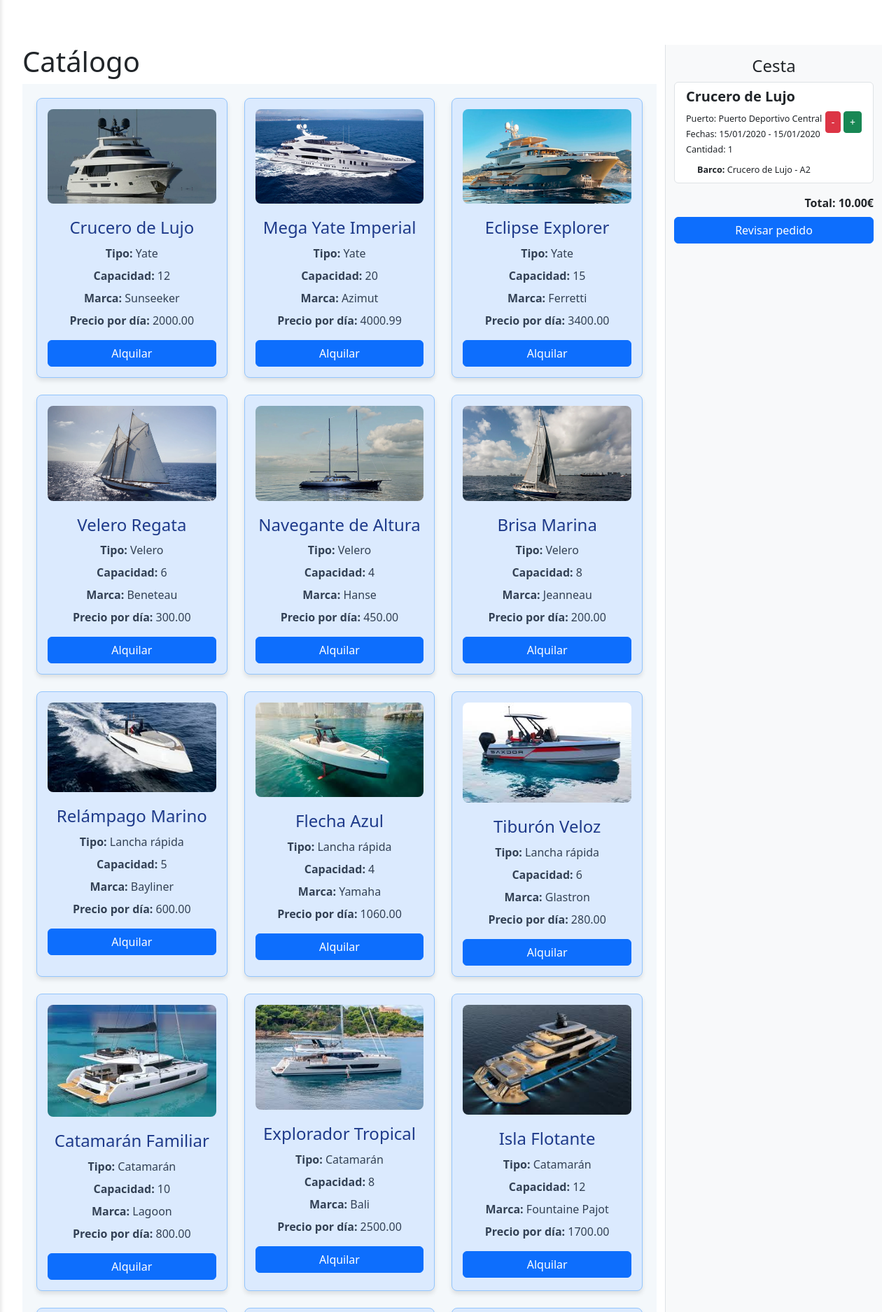
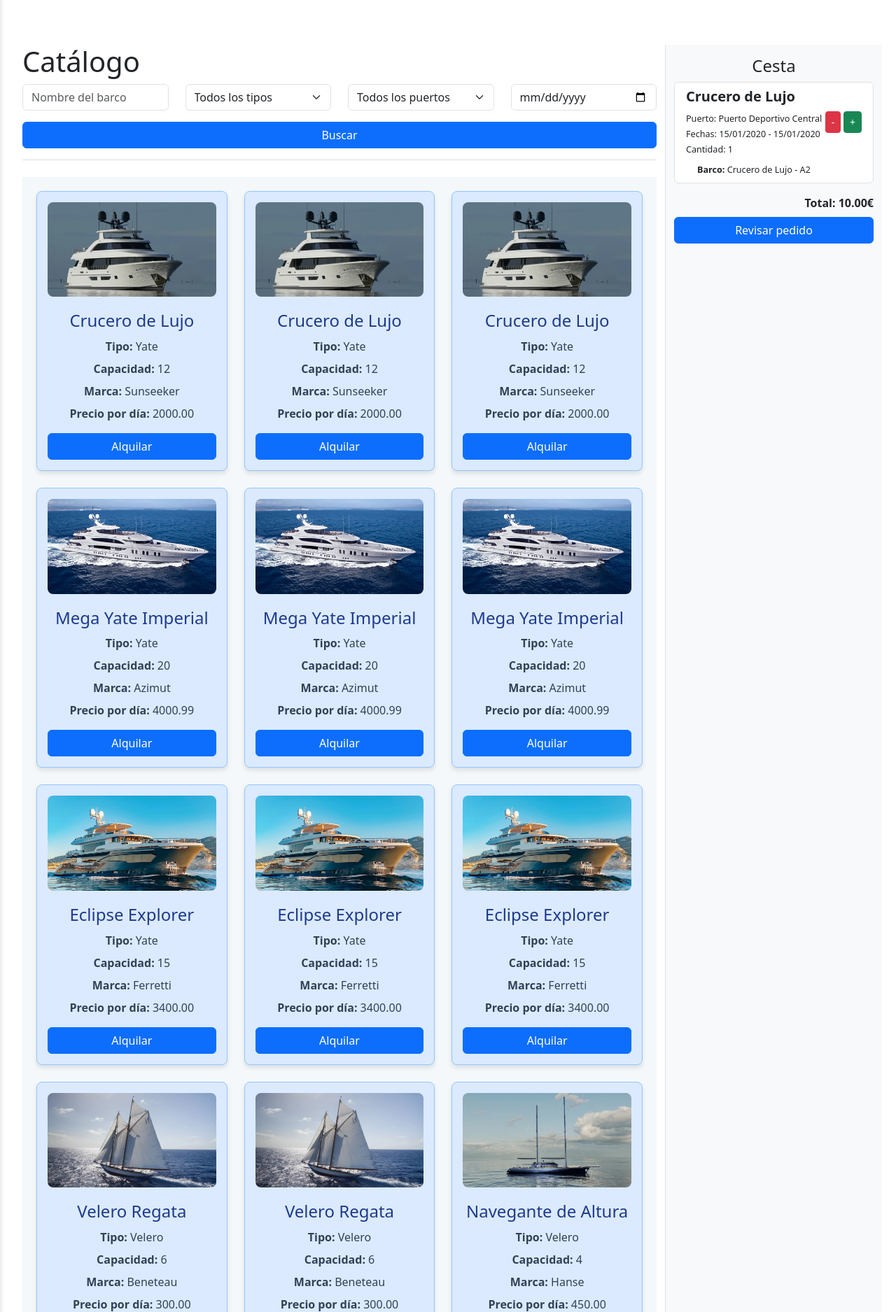
Before and after one commit to PGPI-31/PGPI-G3.1, a Django app: page /productos/catalogo/ in a window 1280 px wide. Shown: the part 76-1951 px from the top of the page at 70% size. Run offline with Django 5.2, Linux system fonts and the light colour scheme; a user stored in the database is signed in; data comes from the database, SQL or seed files in the repository; tables that the repository leaves empty hold one stand-in row (values such as "Sample post").

Commit message:
feat: Busqueda y filtrado hecho!

```diff
--- a/boats/templates/catalogo.html
+++ b/boats/templates/catalogo.html
@@ -4,45 +4,94 @@
 
 {% block productos %}
 <h1>Catálogo</h1>
+<form method="get" action="{% url 'filtrar_barcos' %}" class="mb-4">
+    <div class="row">
+        <!-- Campo de búsqueda por título -->
+        <div class="col-md-3">
+            <input type="text" name="title" class="form-control" placeholder="Nombre del barco" value="{{ request.GET.title }}">
+        </div>
+
+        <!-- Campo de selección de tipo de barco -->
+        <div class="col-md-3">
+            <select name="boat_type" class="form-select">
+                <option value="">Todos los tipos</option>
+                {% for type in boat_types %}
+                <option value="{{ type.id }}" {% if request.GET.boat_type == type.id|stringformat:"s" %}selected{% endif %}>
+                    {{ type.name }}
+                </option>
+                {% endfor %}
+            </select>
+        </div>
+
+        <!-- Campo de selección de puerto -->
+        <div class="col-md-3">
+            <select name="port" class="form-select">
+                <option value="">Todos los puertos</option>
+                {% for port in ports %}
+                <option value="{{ port.id }}" {% if request.GET.port == port.id|stringformat:"s" %}selected{% endif %}>
+                    {{ port.name }}
+                </option>
+                {% endfor %}
+            </select>
+        </div>
+
+        <!-- Campo de fecha -->
+        <div class="col-md-3">
+            <input type="date" name="date" class="form-control" value="{{ request.GET.date }}">
+        </div>
+
+        <!-- Botón de búsqueda -->
+        <div class="col-md-12 mt-3">
+            <button type="submit" class="btn btn-primary w-100">Buscar</button>
+        </div>
+    </div>
+</form>
+
 <div class="product-grid mb-4">
     {% for modelo in modelos %}
     <div class="product-card">
-        <a href="{% url 'mostrar_modelo' modelo.id %}" class="text-decoration-none">
-            <img src="{{ modelo.image.url }}" alt="Imagen de {{ modelo.name }}" class="img-fluid">
-            <h2>{{ modelo.name }}</h2>
-            <p><strong>Tipo:</strong> {{ modelo.boat_type.name }}</p>
-            <p><strong>Capacidad:</strong> {{ modelo.capacity }}</p>
-            <p><strong>Marca:</strong> {{ modelo.brand }}</p>
-            <p><strong>Precio por día:</strong> {{ modelo.price_per_day }}</p>
+        <a href="{% url 'mostrar_modelo' modelo.model.id %}" class="text-decoration-none">
+            <img src="{{ modelo.model.image.url }}" alt="Imagen de {{ modelo.model.name }}" class="img-fluid">
+            <h2>{{ modelo.model.name }}</h2>
+            <p><strong>Tipo:</strong> {{ modelo.model.boat_type.name }}</p>
+            <p><strong>Capacidad:</strong> {{ modelo.model.capacity }}</p>
+            <p><strong>Marca:</strong> {{ modelo.model.brand }}</p>
+            <p><strong>Precio por día:</strong> {{ modelo.model.price_per_day }}</p>
         </a>
-        <!-- Trigger Modal Button -->
-        <button class="btn btn-primary w-100 mt-2" data-bs-toggle="modal" data-bs-target="#modal-{{ modelo.id }}">
-            Alquilar
-        </button>
+        <!-- Verificar si el barco está disponible o no -->
+        {% if modelo.id in unavailable_boats %}
+            <div class="badge bg-danger text-white mt-2">No Disponible</div>
+            <button class="btn btn-secondary w-100 mt-2" disabled>Alquilar</button>
+        {% else %}
+            <!-- Trigger Modal Button -->
+            <button class="btn btn-primary w-100 mt-2" data-bs-toggle="modal" data-bs-target="#modal-{{ modelo.id }}">
+                Alquilar
+            </button>
+        {% endif %}
     </div>
 
     <!-- Modal for Each Boat -->
-    <div class="modal fade" id="modal-{{ modelo.id }}" tabindex="-1" aria-labelledby="modalLabel-{{ modelo.id }}" aria-hidden="true">
+    <div class="modal fade" id="modal-{{ modelo.model.id }}" tabindex="-1" aria-labelledby="modalLabel-{{ modelo.model.id }}" aria-hidden="true">
         <div class="modal-dialog">
             <div class="modal-content">
                 <div class="modal-header">
-                    <h5 class="modal-title" id="modalLabel-{{ modelo.id }}">Seleccionar fechas para {{ modelo.name }}</h5>
+                    <h5 class="modal-title" id="modalLabel-{{ modelo.model.id }}">Seleccionar fechas para {{ modelo.model.name }}</h5>
                     <button type="button" class="btn-close" data-bs-dismiss="modal" aria-label="Close"></button>
                 </div>
                 <div class="modal-body">
-                    <form method="post" action="{% url 'adicion_cesta_catalogo' modelo.id %}">
+                    <form method="post" action="{% url 'adicion_cesta_catalogo' modelo.model.id %}">
                         {% csrf_token %}
                         <div class="mb-3">
-                            <label for="start_date-{{ modelo.id }}" class="form-label">Fecha de inicio</label>
-                            <input type="date" id="start_date-{{ modelo.id }}" name="start_date" class="form-control" required>
+                            <label for="start_date-{{ modelo.model.id }}" class="form-label">Fecha de inicio</label>
+                            <input type="date" id="start_date-{{ modelo.model.id }}" name="start_date" class="form-control" required>
                         </div>
                         <div class="mb-3">
-                            <label for="end_date-{{ modelo.id }}" class="form-label">Fecha de fin</label>
-                            <input type="date" id="end_date-{{ modelo.id }}" name="end_date" class="form-control" required>
+                            <label for="end_date-{{ modelo.model.id }}" class="form-label">Fecha de fin</label>
+                            <input type="date" id="end_date-{{ modelo.model.id }}" name="end_date" class="form-control" required>
                         </div>
                         <div class="mb-3">
-                            <label for="dock-{{ modelo.id }}" class="form-label">Seleccionar puerto</label>
-                            <select id="dock-{{ modelo.id }}" name="dock" class="form-select" required>
+                            <label for="dock-{{ modelo.model.id }}" class="form-label">Seleccionar puerto</label>
+                            <select id="dock-{{ modelo.model.id }}" name="dock" class="form-select" required>
                                 {% for port in ports %}
                                 <option value="{{ port.id }}">{{ port.name }}</option>
                                 {% endfor %}
--- a/boats/templates/mostrar_modelo.html
+++ b/boats/templates/mostrar_modelo.html
@@ -2,7 +2,7 @@
 
 {% block content %}
 <div class="mb-4">
-    <a href="{% url 'ver_catalogo' %}" class="btn btn-outline-primary">
+    <a href="{% url 'filtrar_barcos' %}" class="btn btn-outline-primary">
         &larr; Volver al catálogo
     </a>
 </div>
--- a/boats/urls.py
+++ b/boats/urls.py
@@ -4,7 +4,7 @@ from . import views
 
 urlpatterns = [
     path('modelos/', views.listar_modelos, name='listar_modelos'),
-    path('catalogo/', views.ver_catalogo, name='ver_catalogo'),
+    path('catalogo/', views.filter_boats, name='filtrar_barcos'),
     path('modelos/create/', views.create_boat_model, name='crear_modelo'),
     path('tipos/', views.listar_tipos, name='listar_tipos'),
     path('tipos/create', views.create_boat_type, name='crear_tipo'),
@@ -12,6 +12,6 @@ urlpatterns = [
     path('puertos/create/', views.create_port, name='crear_puerto'),
     path('', views.listar_productos, name='listar_productos'),
     path('create/', views.create_boat_instance, name='crear_productos'),
-    path('modelos/<int:model_id>/', views.mostrar_modelo, name='mostrar_modelo'),
+    path('modelos/<int:model_id>/', views.mostrar_modelo, name='mostrar_modelo')
 
 ]
--- a/boats/views.py
+++ b/boats/views.py
@@ -3,11 +3,16 @@ from .models import BoatInstance, BoatModel, BoatType, Port
 from .forms import BoatInstanceForm, BoatTypeForm, BoatModelForm, PortForm
 from django.contrib.auth.decorators import login_required
 from django.http import HttpResponseForbidden
+from django.db.models import Q
+from orders.models import OrderBoat
+from datetime import datetime
+
 
 def ver_catalogo(request):
     modelos = BoatModel.objects.all()
     ports = Port.objects.all()
     return render(request, 'catalogo.html', {'modelos': modelos, 'ports': ports})
+
 
 def listar_modelos(request):
     modelos = BoatModel.objects.all()
@@ -97,3 +102,54 @@ def mostrar_modelo(request, model_id):
         'boat_instances': boat_instances,
     }
     return render(request, 'mostrar_modelo.html', context)
+
+
+def filter_boats(request):
+    """
+    Filtra las instancias de barcos según los criterios especificados.
+    """
+    title = request.GET.get('title')  # Nombre del barco
+    boat_type = request.GET.get('boat_type')  # ID del tipo de barco
+    port = request.GET.get('port')  # ID del puerto
+    date = request.GET.get('date')  # Fecha de disponibilidad
+
+    # Base query: todos los barcos
+    boats = BoatInstance.objects.all()
+
+    # Filtrar por título si se proporciona
+    if title:
+        boats = boats.filter(name__icontains=title)
+
+    # Filtrar por tipo de barco si se proporciona
+    if boat_type:
+        boats = boats.filter(model__boat_type_id=boat_type)
+
+    # Filtrar por puerto si se proporciona
+    if port:
+        boats = boats.filter(port_id=port)
+
+    # Filtrar por disponibilidad en una fecha específica
+    unavailable_boats = set()  # Usamos un conjunto para almacenar los barcos no disponibles
+    if date:
+        try:
+            date = datetime.strptime(date, '%Y-%m-%d').date()  # Convertir fecha a objeto
+            reserved_boats = OrderBoat.objects.filter(
+                Q(start_date__lte=date) & Q(end_date__gte=date)
+            ).values_list('boat_id', flat=True)
+            # Los barcos reservados se marcan como no disponibles
+            unavailable_boats.update(reserved_boats)
+        except ValueError:
+            # Si la fecha no tiene formato válido, no filtrar por fecha
+            pass
+
+    # Obtener todos los tipos de barcos y puertos para los filtros
+    boat_types = BoatType.objects.all()
+    ports = Port.objects.all()
+
+    # Renderizar el catálogo con filtros y resultados
+    return render(request, 'catalogo.html', {
+        'modelos': boats,
+        'boat_types': boat_types,
+        'ports': ports,
+        'unavailable_boats': unavailable_boats,
+    })
--- a/safeport/templates/base.html
+++ b/safeport/templates/base.html
@@ -31,7 +31,7 @@
             <div class="collapse navbar-collapse" id="navbarNav">
                 <ul class="navbar-nav me-auto">
                     <li class="nav-item">
-                        <a class="nav-link" href="{% url 'ver_catalogo' %}">Catálogo</a>
+                        <a class="nav-link" href="{% url 'filtrar_barcos' %}">Catálogo</a>
                     </li>
                 </ul>
                 <!-- User Section -->
```
